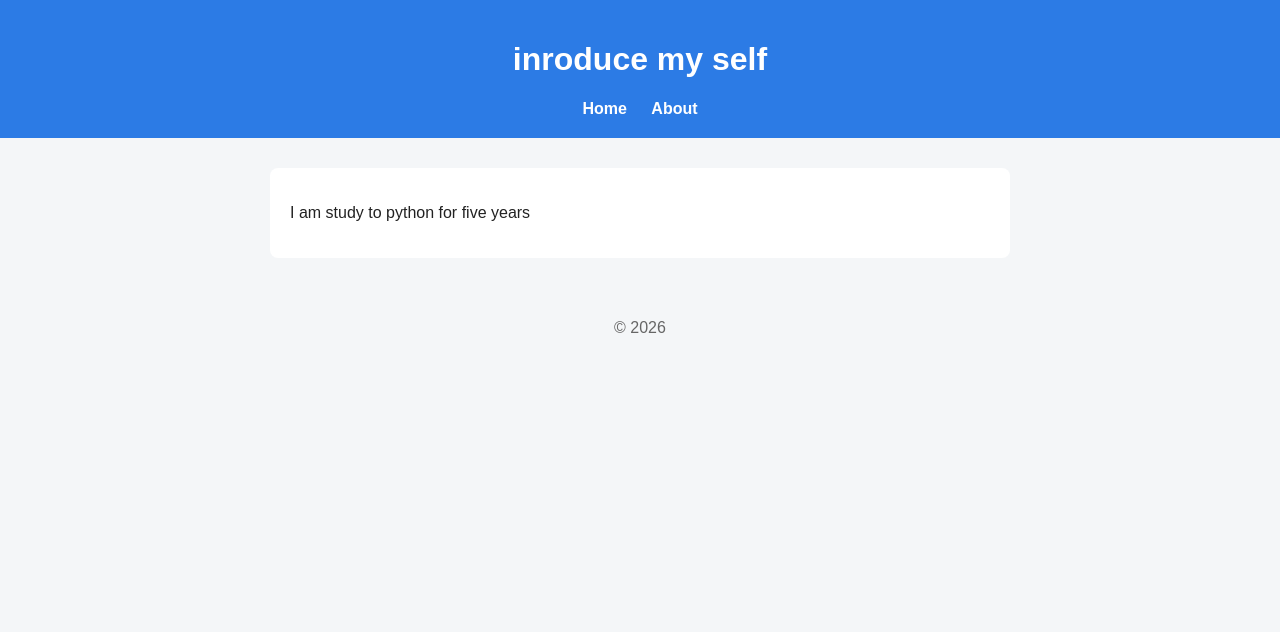
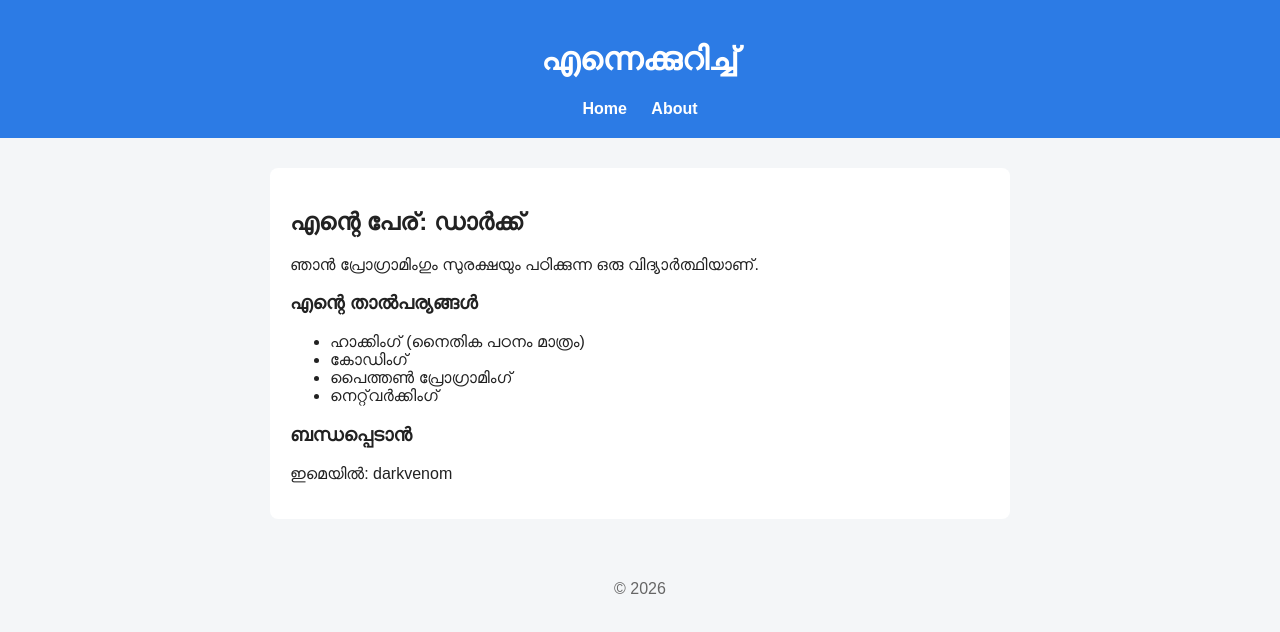
Before and after one commit to darkvenom3371-source/Mysite, a plain HTML site: page about.html in a window 1280 px wide. Drawn offline with Linux system fonts and the light colour scheme.

Commit message:
Updated about page

```diff
--- a/about.html
+++ b/about.html
@@ -8,7 +8,7 @@
 </head>
 <body>
   <header>
-    <h1>inroduce my self </h1>
+    <h1>എന്നെക്കുറിച്ച്</h1>
     <nav>
       <a href="index.html">Home</a>
       <a href="about.html">About</a>
@@ -16,7 +16,19 @@
   </header>
 
   <main>
-    <p>I am study to  python for five years </p>
+    <h2>എന്റെ പേര്: ഡാർക്ക്</h2>
+    <p>ഞാൻ പ്രോഗ്രാമിംഗും സുരക്ഷയും പഠിക്കുന്ന ഒരു വിദ്യാർത്ഥിയാണ്.</p>
+
+    <h3>എന്റെ താൽപര്യങ്ങൾ</h3>
+    <ul>
+      <li>ഹാക്കിംഗ് (നൈതിക പഠനം മാത്രം)</li>
+      <li>കോഡിംഗ്</li>
+      <li>പൈത്തൺ പ്രോഗ്രാമിംഗ്</li>
+      <li>നെറ്റ്‌വർക്കിംഗ്</li>
+    </ul>
+
+    <h3>ബന്ധപ്പെടാൻ</h3>
+    <p>ഇമെയിൽ: darkvenom</p>
   </main>
 
   <footer>
```
